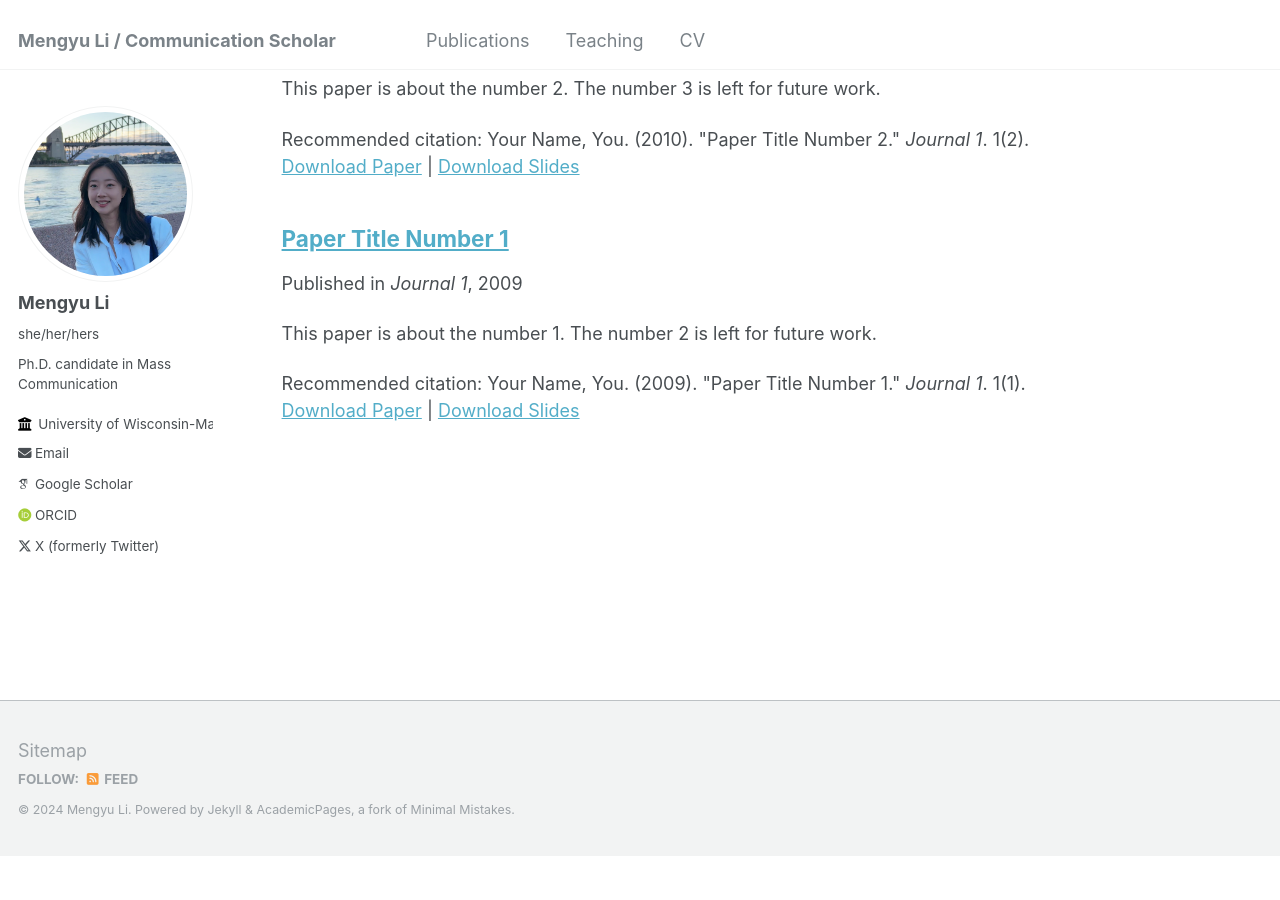
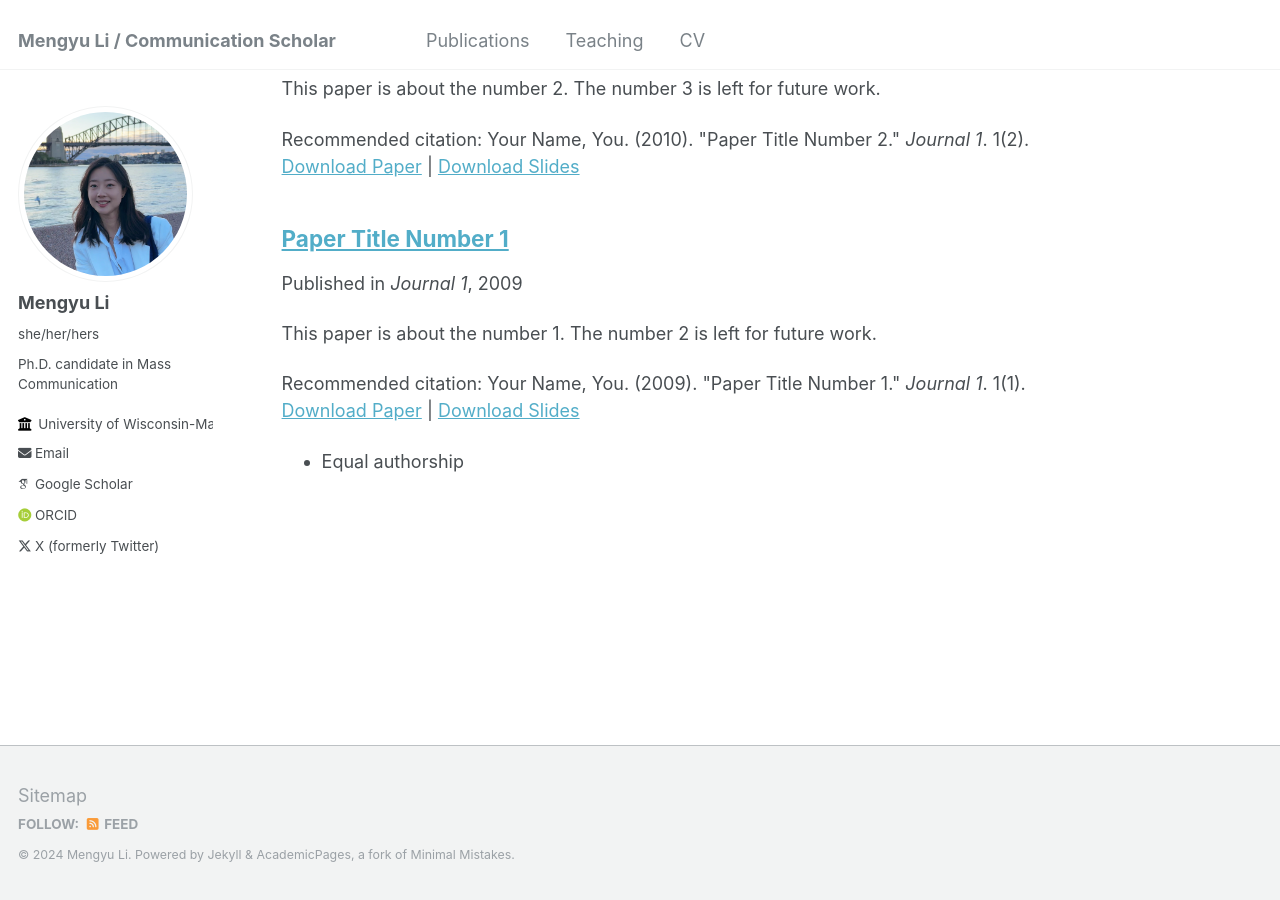
Before and after one commit to im-mengyuli/im-mengyuli.github.io, a Jekyll site: the page built from _pages/publications.md, in a window 1280 px wide and 900 px high, scrolled down 730 px. Built offline with Jekyll 4.4.1, drawn with Linux system fonts in a browser that asks for light colours; some web fonts are replaced; before the commit the page ends 1585 px from its top, so only the background shows below that.

Commit message:
Update publications.md

```diff
--- a/_pages/publications.md
+++ b/_pages/publications.md
@@ -14,3 +14,4 @@ author_profile: true
 {% for post in site.publications reversed %}
   {% include archive-single.html %}
 {% endfor %}
+* Equal authorship
```
